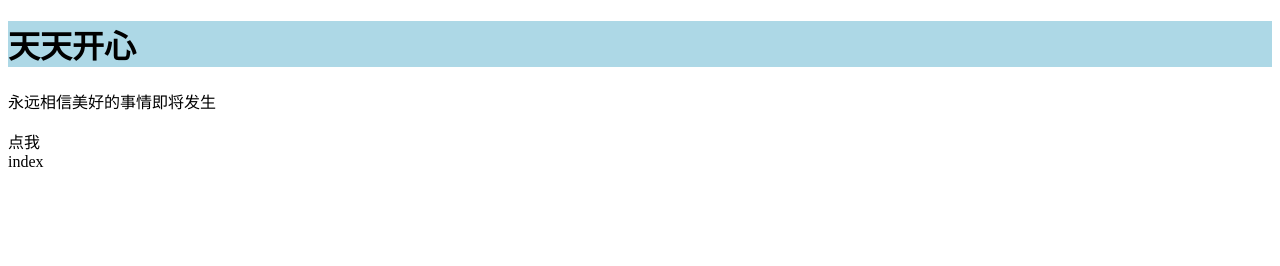
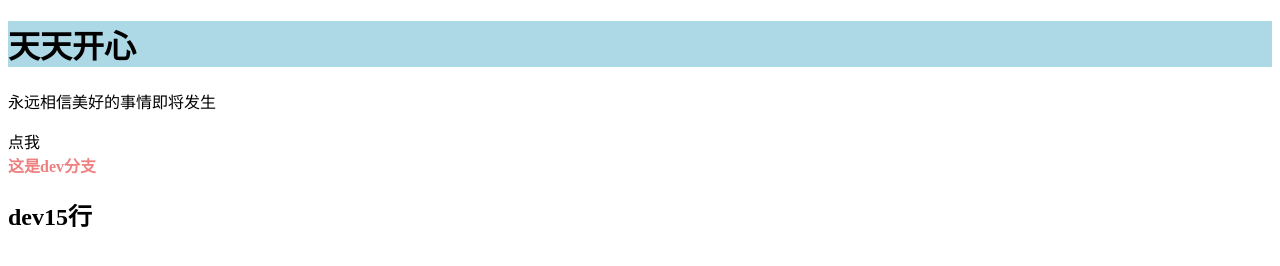
Before and after one commit to blancdove/test, a plain HTML site: page index.html in a window 1280 px wide. Drawn offline with Linux system fonts and the light colour scheme.

Commit message:
添加了两行

```diff
--- a/index.css
+++ b/index.css
@@ -1,3 +1,6 @@
 h1{
 	background-color: lightblue;
 }
+strong{
+	color: lightcoral;
+}
--- a/index.html
+++ b/index.html
@@ -11,6 +11,7 @@
 	<h1>天天开心</h1>
 	<p>永远相信美好的事情即将发生</p>
 	<div class="btn">点我</div>
-	<div>index</div>
+	<strong>这是dev分支</strong>
+	<h2>dev15行</h2>
 </body>
 </html>
```
